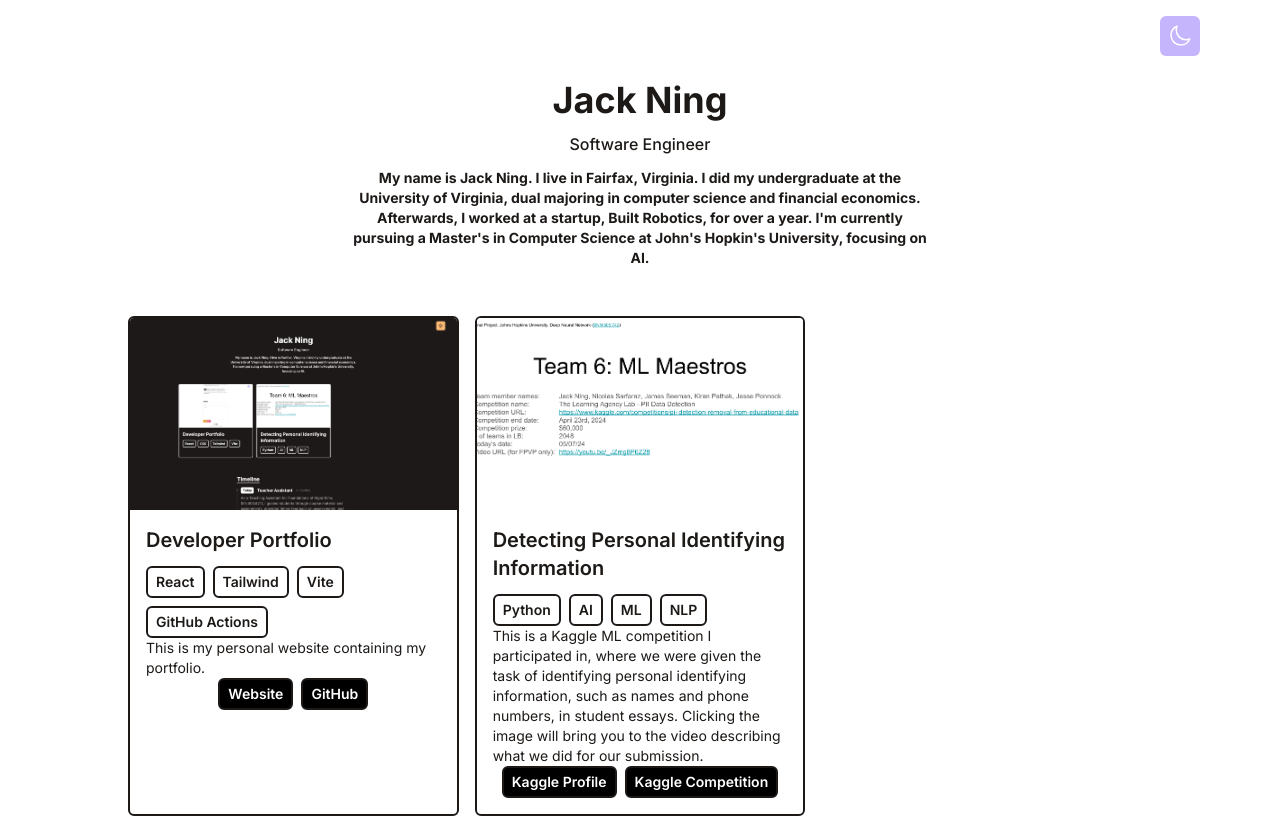
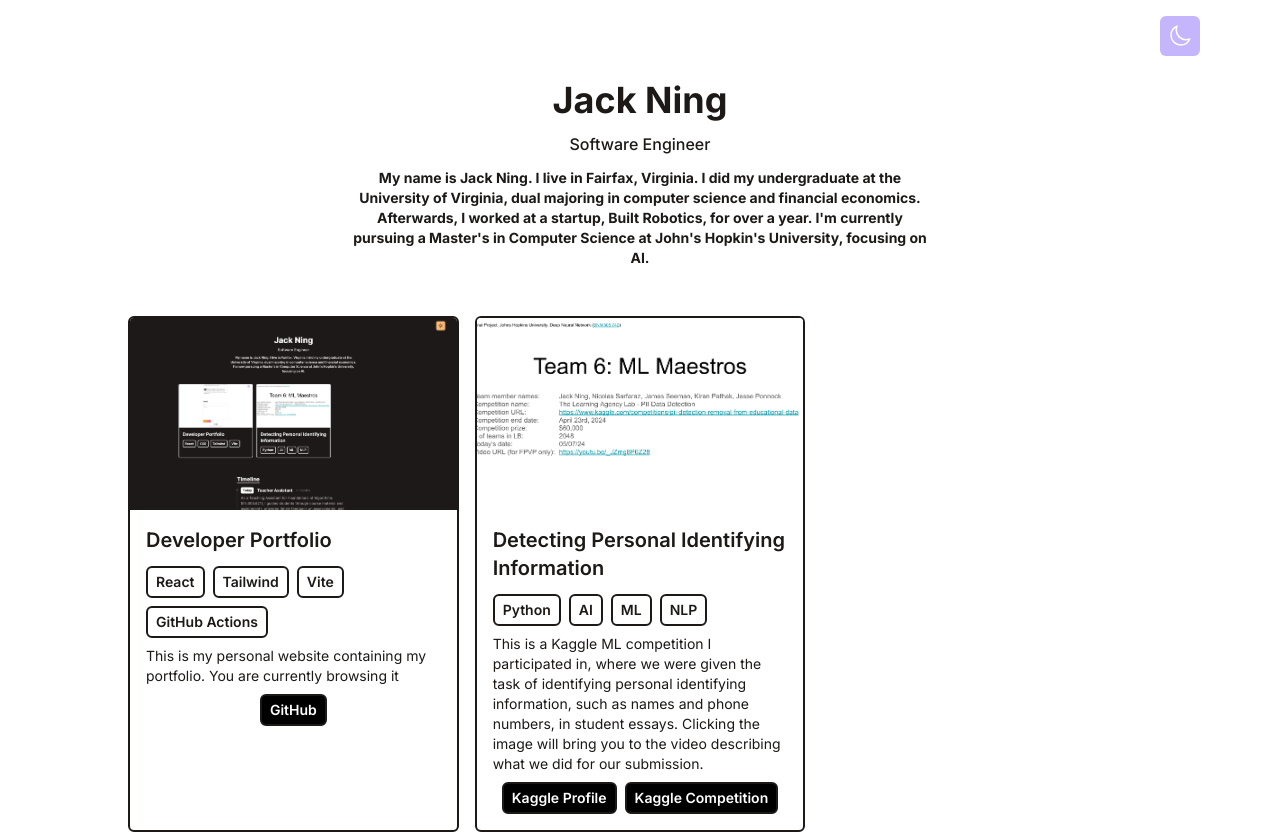
Before and after one commit to jackjsning/jack-portfolio, a React (Vite) app: page / in a window 1280 px wide. Shown: the top 834 px of the page. Built offline with nearby package versions, Linux system fonts and the light colour scheme.

Commit message:
Some formatting for portfolio items

```diff
--- a/src/components/PortfolioItem.jsx
+++ b/src/components/PortfolioItem.jsx
@@ -29,7 +29,7 @@ function PortfolioItem({ title, imgUrl, stack, link, description, buttons}) {
                         </span>
                     ))}
                 </p>
-                <p className="text-sm max-w-xl" dangerouslySetInnerHTML={{ __html: description }}></p>
+                <p className="text-sm max-w-xl py-2" dangerouslySetInnerHTML={{ __html: description }}></p>
                     <div className="flex flex-wrap gap-2 items-center
                     justify-center flex-row text-xs md:text-sm text-white dark:text-black">
                         {buttons.map((button, index) => (
--- a/src/data/portfolio.js
+++ b/src/data/portfolio.js
@@ -3,13 +3,9 @@ export default [
         title: 'Developer Portfolio',
         imgUrl: 'assets/jack-portfolio.png',
         stack: ['React', 'Tailwind', 'Vite', 'GitHub Actions'],
-        description: 'This is my personal website containing my portfolio.',
+        description: "This is my personal website containing my portfolio. You are currently browsing it",
         link: 'https://jackjsning.github.io/jack-portfolio/',
         buttons: [
-            {
-                name: 'Website',
-                link: 'https://jackjsning.github.io/jack-portfolio/'
-            },
             {
                 name: 'GitHub',
                 link: 'https://github.com/jackjsning/jack-portfolio'
```
